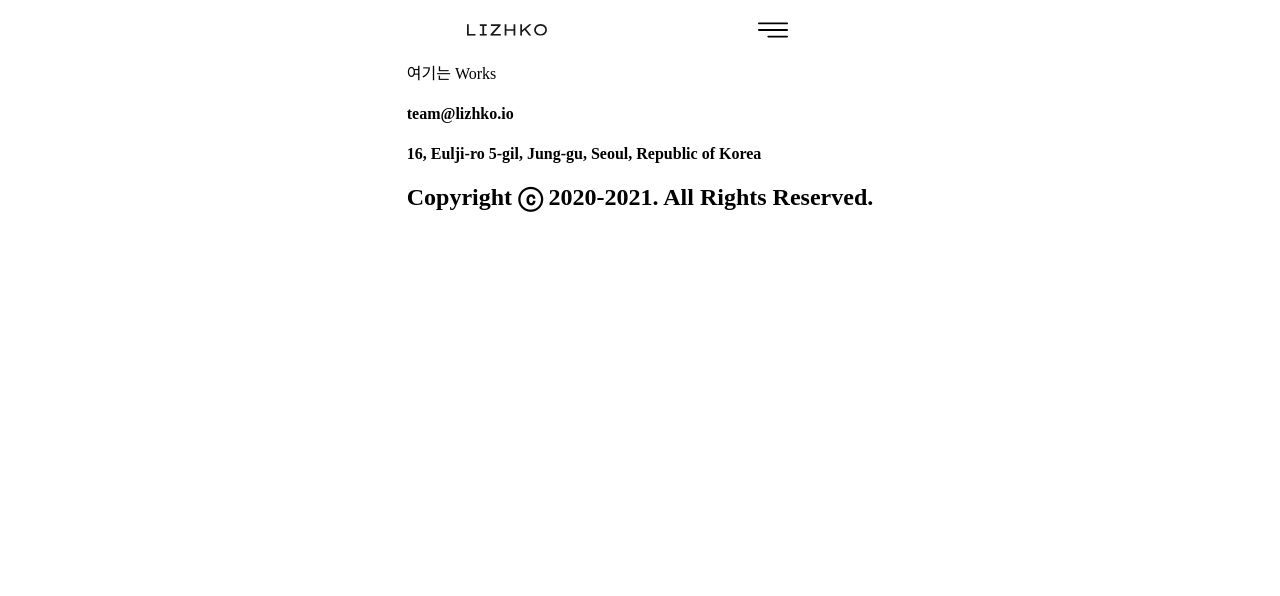
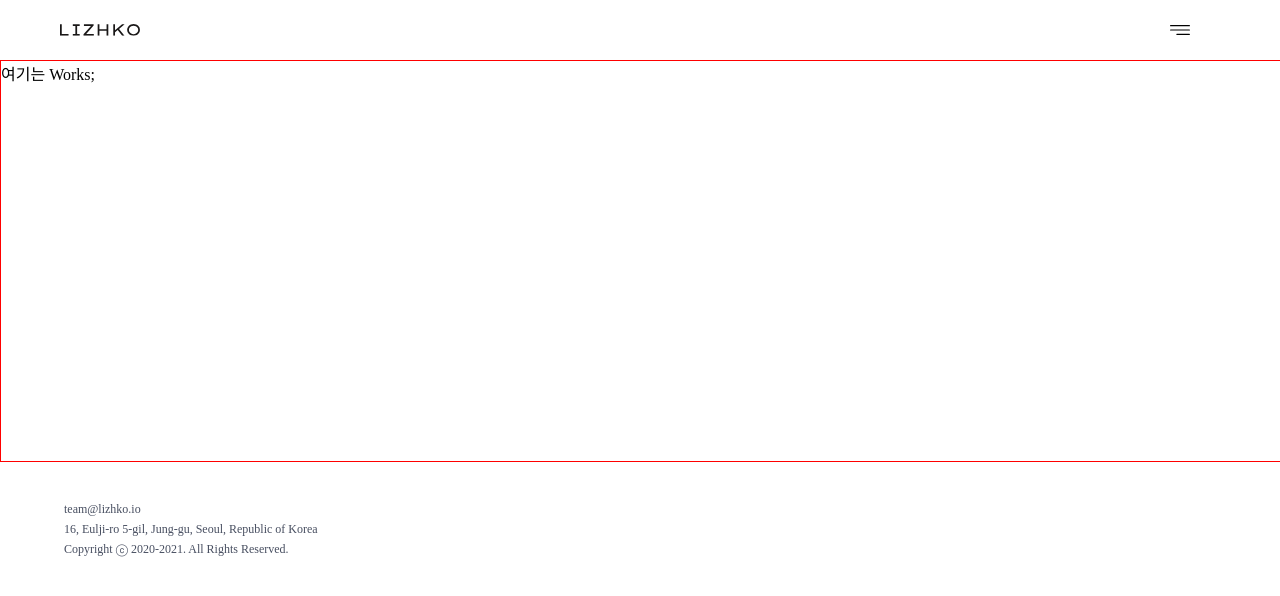
Before and after one commit to Alpioneer/lizhko-web-new, a React (Create React App) app: page /Works in a window 1280 px wide. Shown: the top 596 px of the page. Built offline with nearby package versions, Linux system fonts and the light colour scheme.

Commit message:
4.1 Update

```diff
--- a/package.json
+++ b/package.json
@@ -10,6 +10,7 @@
     "@testing-library/jest-dom": "^5.16.2",
     "@testing-library/react": "^12.1.4",
     "@testing-library/user-event": "^13.5.0",
+    "firebase": "^9.6.10",
     "react": "^17.0.2",
     "react-dom": "^17.0.2",
     "react-router-dom": "^6.2.2",
--- a/src/App.js
+++ b/src/App.js
@@ -1,4 +1,4 @@
-import React, { useState } from 'react';
+import React, { useEffect, useState } from 'react';
 import AppRouter from 'components/Router';
 import Header from 'components/Header'
 import Footer from 'components/Footer';
@@ -8,13 +8,19 @@ import Drawer from 'components/Drawer';
 function App() {
 
 
-  const [mo, setMo] =useState(null);
-  console.log ("in app opacity >>>>", mo)
+  const [opacity,setOpacity] =useState(0);
+
+  const getOpacity=(num)=>{
+    setOpacity(num)
+
+  }
 
   return (
     <>
 
-<Header setMo={setMo}><Drawer/></Header>
+
+<Header getOpacity={getOpacity}/>
+<Drawer opacity={opacity}/>
 <AppRouter/>
 <Footer/>
     </>
--- a/src/components/Drawer.js
+++ b/src/components/Drawer.js
@@ -1,43 +1,58 @@
 import React from "react";
 import styled from "styled-components";
-import {Routes, Route,Link} from "react-router-dom"
-import Home from "routes/Home";
-
-
+import {Link} from "react-router-dom"
 
 const Drawer = (props) => {
 
-
-   console.log(props)
-    console.log("in drawer opacity >>>" , props.opacity)
-
+    console.log("hello Drawer")
 
     const DrawerBG= styled.div`
     width:20vw;
-    height:400px;
+    height:100vh;
     background-color:white;
-    position:absolute;
+    border-left:1px solid #3e4e4f;
+    border:20px 30px 90px 30px;
+    position:fixed;
     top:0;
     right:0;
     color:black;
     opacity:${props.opacity};
-    font-size:16px;
+    font-size:2rem;
     `
 
+
+    const DrawerUL=styled.ul`
+    list-style:none;
+    `
+    const DrawerLI=styled.li`
+    list-style:none;
+    font-weight:100;
+    letter-spacing:-0.6px;
+
+    & a{
+        text-decoration:none;
+        color:rgba(35, 39, 42, 1);
+      }
+
+    &:active{
+        color:red;
+        font-weight:bold;
+    }
+
+
+    `
 
     return (
       <>
       <DrawerBG props>
-
-      <ul>
-          <li><Link to="/">Home</Link></li>
-          <li><Link to="/Memebers">Memebers</Link></li>
-          <li><Link to="/Works">Works</Link></li>
-          <li><Link to="/About">About</Link></li>
-          <li><Link to="/Blog">Blog</Link></li>
-          <li><Link to="/Gallery">Gallery</Link></li>
-       </ul>
-
+      <DrawerUL>
+          <DrawerLI><Link to="/">Home</Link></DrawerLI>
+          <DrawerLI><Link to="/Memebers">Memebers</Link></DrawerLI>
+          <DrawerLI><Link to="/Works">Works</Link></DrawerLI>
+          <DrawerLI><Link to="/About">About</Link></DrawerLI>
+          <DrawerLI><Link to="/Blog">Blog</Link></DrawerLI>
+          <DrawerLI><Link to="/Gallery">Gallery</Link></DrawerLI>
+       </DrawerUL>
       </DrawerBG>
       </>
       )
--- a/src/components/Footer.js
+++ b/src/components/Footer.js
@@ -1,17 +1,43 @@
 import React from "react";
+import styled from "styled-components";
+
 
 
 const Footer= ()=>{
 
+const Container = styled.div`
 
+display:flex;
+flex-direction:column;
+gap:5px;
+padding:5vh 5vw;
+position:absolute;
+width:100%;
+box-sizing:border-box;
+z-index:-5;
+
+`
+ const FooterType = styled.span`
+
+   color:#474e60;
+   font-size:12px;
+
+ `
 
     return(
 
         <>
 
-<h4> team@lizhko.io</h4>
-<h4>16, Eulji-ro 5-gil, Jung-gu, Seoul, Republic of Korea</h4>
- <h2>Copyright ⓒ 2020-2021. All Rights Reserved.</h2>
+        <Container>
+
+
+        <FooterType>team@lizhko.io</FooterType>
+        <FooterType>16, Eulji-ro 5-gil, Jung-gu, Seoul, Republic of Korea</FooterType>
+        <FooterType>Copyright ⓒ 2020-2021. All Rights Reserved.</FooterType>
+
+
+        </Container>
+
 </>
     )
 
--- a/src/components/Header.js
+++ b/src/components/Header.js
@@ -3,45 +3,38 @@ import styled from 'styled-components';
 import { useState } from 'react';
 import { ReactComponent as Lizhko} from '../images/brick.svg'
 import { ReactComponent as MenuIC } from '../images/menuIC.svg'
+import { CatchingPokemonSharp } from '@mui/icons-material';
 
 
 export default function Header(props) {
 
-
-  console.log("in header props >>>" , props)
-
-
-
-
+  console.log("hello")
 
   const [opentype,setOpentype] = useState(false);
-  const [opacity,setOpacity] =useState(0);
+  const [opacity,setOpacity] = useState(0);
 
 
   const menuClick = (opentype,opacity) =>{
 
-
-   opentype? opacity=0 : opacity=0.9
+  opentype? opacity=0 : opacity=0.9
    setOpentype(!opentype);
-   setOpacity(opacity);
-
-
-
-   console.log("in header opacity >>>", opacity)
+   setOpacity(opacity)
+   props.getOpacity(opacity);
+   console.log("click2")
 
   };
 
 
   const Box= styled.div`
-
-  width:100v%;
   padding:0 60px;
+  box-sizing:border-box;
+  width:100vw;
   height: 60px;
   display: flex;
   justify-content: space-between;
   align-items: center;
   color:black;
-  z-index:0;
+  z-index:5;
   background-color:none;
 
   `
@@ -51,9 +44,11 @@ export default function Header(props) {
  width:80px;
   height:40px;
   z-index:1;
+
   position:relative;
   display:flex;
   align-items:center;
+
   justify-content:center;
   `
 
@@ -62,10 +57,9 @@ export default function Header(props) {
 
     <>
     <Box>
-
-      <HNode><Lizhko/></HNode>
-  <HNode onClick={()=>{menuClick(opentype)}}>
-    <MenuIC width="30px"/>
+      <HNode><Lizhko onClick={()=>{console.log("click")}}/></HNode>
+  <HNode onClick={()=>{menuClick(opentype,opacity)}}>
+    <MenuIC width="20px"/>
   </HNode>
     </Box>
 
--- a/src/index.js
+++ b/src/index.js
@@ -7,19 +7,23 @@ import { BrowserRouter } from "react-router-dom";
 
 const GlobalStyle = createGlobalStyle`
 
+
+html {
+  cursor: url(https://static.cargo.site/images/up.png), auto !important;
+}
+
 body {
-  width:100%;
+
+  width:100vw;
   overflow:none;
-
   margin:0;
   padding:0;
   display:flex;
   justify-content:center;
-
+  box-sizing:border-box;
 
 }
 `
-
 
 
 
@@ -29,7 +33,6 @@ ReactDOM.render(
     <GlobalStyle/>
     <App />
     </BrowserRouter>
-
   </React.StrictMode>,
   document.getElementById('root')
 );
--- a/src/routes/About.js
+++ b/src/routes/About.js
@@ -4,15 +4,20 @@ import styled from "styled-components";
 
 const About =()=>{
 
-    const Null=styled.div`
+    const Container = styled.div`
+
+
+
+    width:100%;
+    height:400px;
+    border:1px solid red;
 
 
     `
     return(
 
         <>
-  about
-
+    <Container>About</Container>
 
         </>
     )
--- a/src/routes/Blog.js
+++ b/src/routes/Blog.js
@@ -4,15 +4,20 @@ import styled from "styled-components";
 
 const Blog =()=>{
 
-    const Null=styled.div`
+    const Container = styled.div`
+
+
+
+    width:100%;
+    height:400px;
+    border:1px solid red;
 
 
     `
     return(
 
         <>
-
-        blog
+    <Container>Blog</Container>
 
 
         </>
--- a/src/routes/Gallery.js
+++ b/src/routes/Gallery.js
@@ -4,14 +4,22 @@ import styled from "styled-components";
 
 const Gallery =()=>{
 
-    const Null=styled.div`
+
+    const Container = styled.div`
+
+
+
+    width:100%;
+    height:400px;
+    border:1px solid red;
 
 
     `
     return(
 
         <>
- Gallery
+    <Container>Galler</Container>
+
 
         </>
     )
--- a/src/routes/Members.js
+++ b/src/routes/Members.js
@@ -1,19 +1,43 @@
 import AvatarCard from "components/AvatarCard";
 import React from "react";
+import styled from "styled-components";
 
 
 const Members =()=>{
 
+    const Container=styled.div`
+    display:flex;
+    width:100%;
+    flex-direction:column;
+    padding:20px 40px;
+    box-sizing:border-box;
+    `
+
+    const TitleType=styled.h1`
+
+    padding: 160px 20vw 120px 20vw;
+    color: #444852;
+    font-size: 1.8em;
+    font-weight:200;
+    letter-spacing: -0.06em;
+    text-align:center;
+
+    `
+
     return(
         <>
-        <h1>우리의 열정은 시간이나 장소에 구애 받지 않습니다.
+
+        <Container>
+        <TitleType>우리의 열정은 시간이나 장소에 구애 받지 않습니다.
 리즈코의 멤버들은 항상 그들의 맥북과 함께 가치있는 결과를 만들기 원합니다.
- 그러기에 우리는 이 일을 사랑할 수 밖에 없습니다.</h1>
+ 그러기에 우리는 이 일을 사랑할 수 밖에 없습니다.</TitleType>
 
  <AvatarCard left title={"Director"} name={"Daeyeon Kim"} desc={"리즈코의 디렉터 김대연입니다.리즈코의 디렉터 김대연입니다.리즈코의 디렉터 김대연입니다.리즈코의 디렉터 김대연입니다.리즈코의 디렉터 김대연입니다.리즈코의 디렉터 김대연입니다.리즈코의 디렉터 김대연입니다.리즈코의 디렉터 김대연입니다.리즈코의 디렉터 김대연입니다.리즈코의 디렉터 김대연입니다.리즈코의 디렉터 김대연입니다.리즈코의 디렉터 김대연입니다."}/>
  <AvatarCard right title={"Director"} name={"Daeyeon Kim"} desc={"리즈코의 디렉터 김대연입니다."}/>
  <AvatarCard left title={"Director"} name={"Daeyeon Kim"} desc={"리즈코의 디렉터 김대연입니다."}/>
  <AvatarCard right title={"Director"} name={"Daeyeon Kim"} desc={"리즈코의 디렉터 김대연입니다."}/>
+
+ </Container>
         </>
     )
 
--- a/src/routes/Works.js
+++ b/src/routes/Works.js
@@ -4,15 +4,20 @@ import styled from "styled-components";
 
 const Works =()=>{
 
-    const Null=styled.div`
+    const Container = styled.div`
+
+
+
+    width:100%;
+    height:400px;
+    border:1px solid red;
 
 
     `
     return(
 
         <>
-     여기는 Works
-
+    <Container>여기는 Works;</Container>
 
         </>
     )
```
Also changed, not shown: src/firebase.js (added, +21 -0 lines), 1 other file (tests, documents, lock files or other folders).
